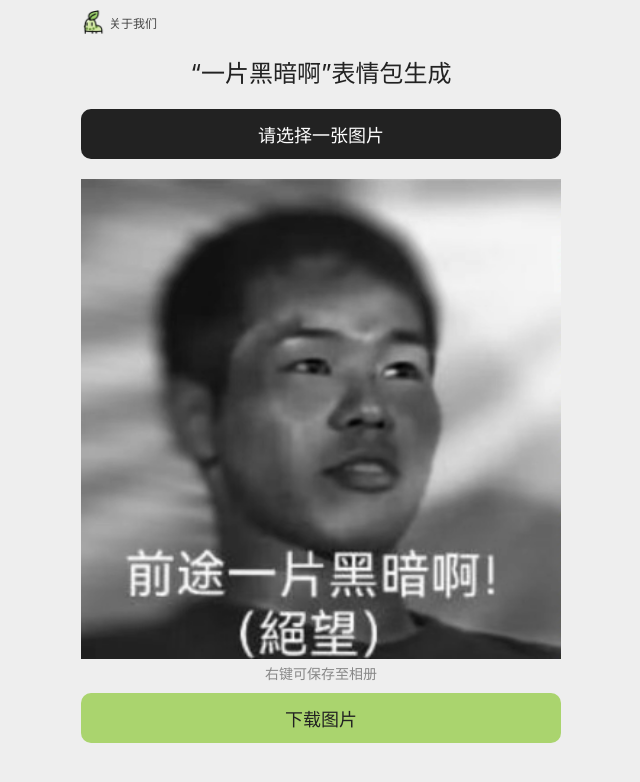
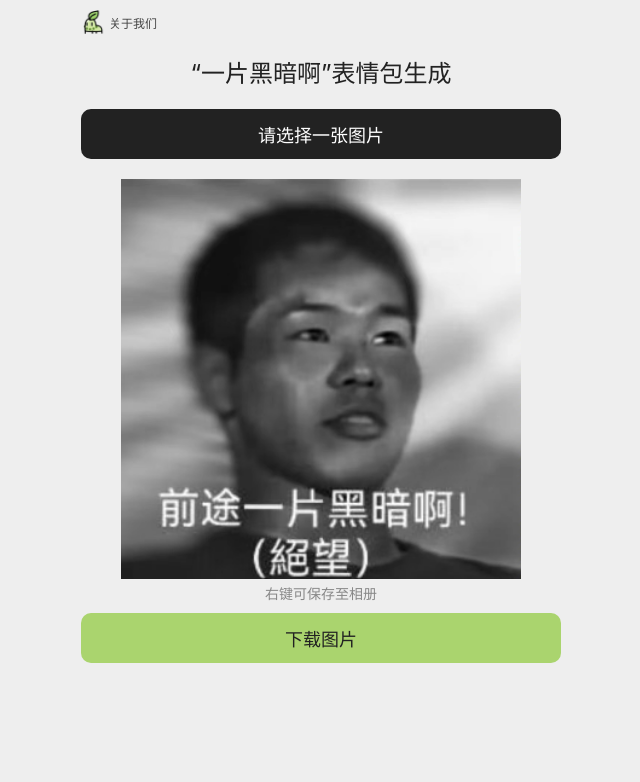
Before and after one commit to risu-p/its-dark, a Next.js app: page /its-dark in a window 1280 px wide. Shown: the top 782 px of the page, without its empty margins (319-959 px from the left). Built offline with nearby package versions, Linux system fonts and the light colour scheme.

Commit message:
feat:[图片最大400px]

```diff
--- a/containers/ItsDark/Result/index.module.scss
+++ b/containers/ItsDark/Result/index.module.scss
@@ -5,6 +5,15 @@
 .result {
   margin-top: 20px;
   width: 100%;
+
+  /* 图片最大400px（因为图片始终是页面宽的80%，故屏幕为500px时，就是最大尺寸了） */
+  @media screen and (min-width: 500px) {
+    .resultPic {
+      width: 400px;
+      height: 400px;
+      padding-bottom: 0;
+    }
+  }
   &Pic {
     width: $pageWidth;
     padding-bottom: $pageWidth;
```
